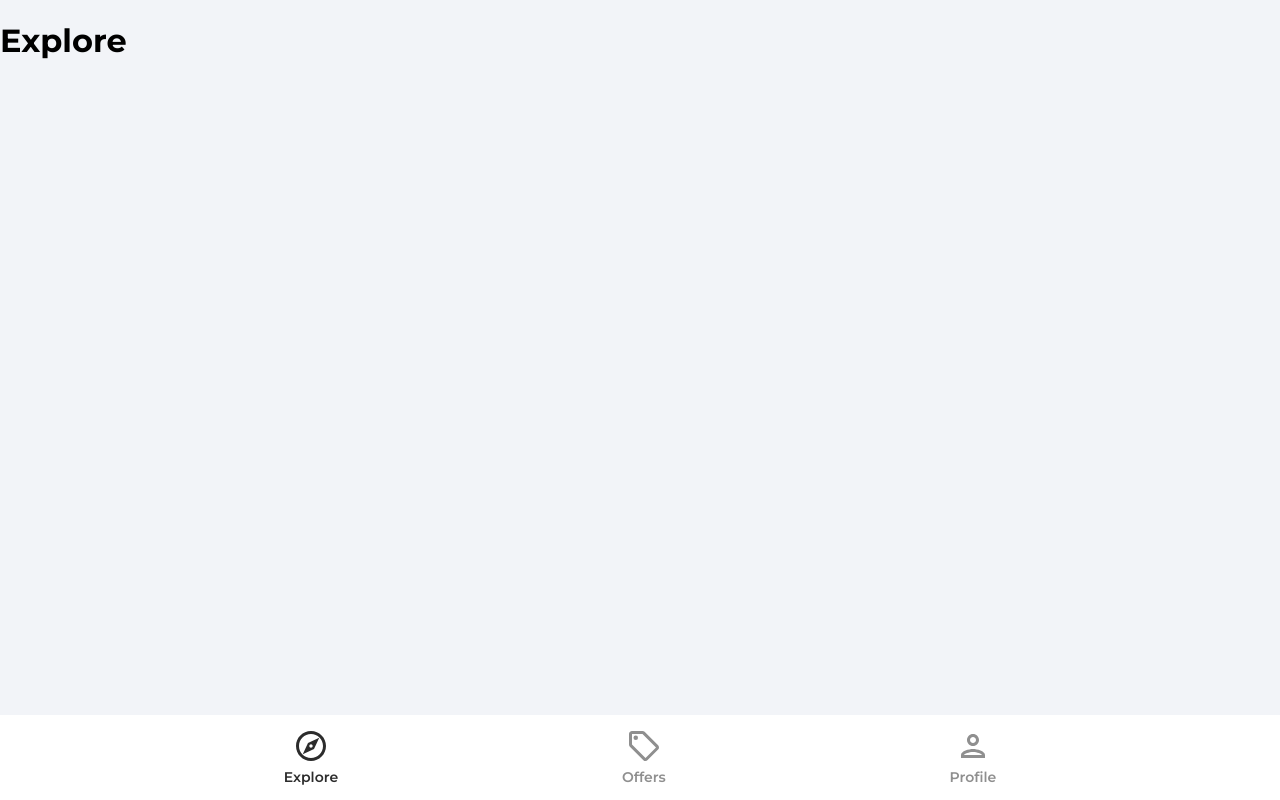
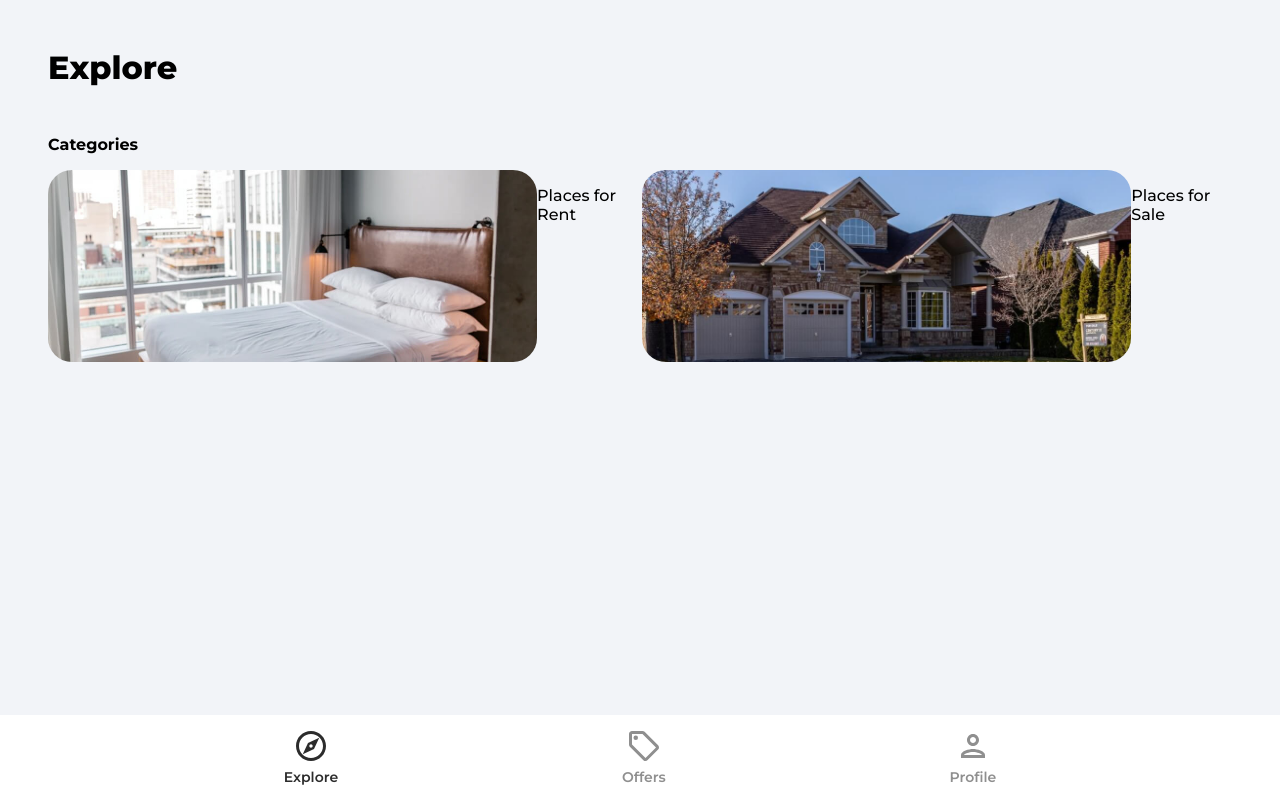
Before and after one commit to GMohammadAli/House_Marketplace_App, a React (Create React App) app: page / in a window 1280 px wide. Built offline with nearby package versions, Linux system fonts and the light colour scheme.

Commit message:
Added category page and fetching from firebase db

```diff
--- a/src/App.js
+++ b/src/App.js
@@ -9,16 +9,18 @@
 import SignUp from "./pages/SignUp";
 import PrivateRoute from "./components/PrivateRoute";
 import Profile from "./pages/Profile";
+import Category from "./pages/Category";
 
 function App() {
   return (
-   <>
-    <Router>
+    <>
+      <Router>
         <Routes>
           <Route path="/" element={<Explore />} />
           <Route path="/offers" element={<Offers />} />
+          <Route path="/category/:categoryName" element={<Category />} />
           <Route path="/profile" element={<PrivateRoute />}>
-             <Route path="/profile" element={<Profile />}/>
+            <Route path="/profile" element={<Profile />} />
           </Route>
           <Route path="/sign-in" element={<SignIn />} />
           <Route path="/sign-up" element={<SignUp />} />
@@ -27,8 +29,8 @@
         <Navbar />
 
         <ToastContainer />
-    </Router>
-   </>
+      </Router>
+    </>
   );
 }
 
--- /dev/null
+++ b/src/pages/Category.js
@@ -0,0 +1,73 @@
+import {useEffect, useState} from "react"
+import {useParams} from "react-router-dom"
+import {collection, getDocs, query, where, orderBy, limit, startAfter, doc}
+from "firebase/firestore"
+import {db} from "../firebase.config"
+import{toast} from "react-toastify"
+import Spinner from "../components/Spinner"
+
+
+function Category() {
+    const [listings, setListings] = useState(null)
+    const [loading, setLoading] = useState(null)
+
+    const params = useParams()
+
+    useEffect(() => {
+        const fetchListings = async () => {
+            try {
+                //get a reference
+                const listingsRef = collection(db,'listings')
+
+                //create a query
+                const q = query(listingsRef,
+                    where('type','==',`${params.categoryName}`),
+                    orderBy('timestamp','desc'),
+                    limit(10)
+                )
+
+                //Execute Query
+                const querySnap = await getDocs(q)
+
+                let listings = []
+
+                querySnap.forEach((doc) => {
+                   return listings.push({
+                    id: doc.id,
+                    data: doc.data(),
+                   })
+                })
+
+                setListings(listings)
+                setLoading(false)
+            } catch (error) {
+              toast.error("Could Not Fetch Listings")
+            }
+        }
+
+        fetchListings()
+     },[])
+  return <div className="category">
+    <header>
+        <p className="pageHeader">
+            {params.categoryName === "rent" ? "Places For Rent" : "Places fro Sale"}
+        </p>
+    </header>
+
+    {loading ? <Spinner /> : listings && listings.length > 0 ? (
+        <>
+        <main>
+            <ul className="categoryListings">
+                {listings.map((listing) => (
+                    <h3 key={listing.id}>{listing.data.name}</h3>
+                ))}
+            </ul>
+        </main>
+        </>
+    ):(
+        <p>No listings for {params.categoryName}</p>
+    )}
+  </div>
+}
+
+export default Category
--- a/src/pages/Explore.js
+++ b/src/pages/Explore.js
@@ -1,11 +1,39 @@
-import React from 'react'
+import {Link} from "react-router-dom"
+import rentCategoryImage from "../assets/jpg/rentCategoryImage.jpg"
+import sellCategoryImage from "../assets/jpg/sellCategoryImage.jpg"
 
 function Explore() {
   return (
-    <div>
-      <h1>Explore</h1>
+    <div className="explore">
+      <header>
+        <p className="pageHeader">Explore</p>
+      </header>
+
+      <main>
+        {/* Slider */}
+
+        <p className="exploreCategoryHeading">Categories</p>
+        <div className="exploreCategories">
+          <Link to="/category/rent">
+            <img
+              src={rentCategoryImage}
+              alt="rent"
+              className="exploreCategoryImg"
+            />
+          </Link>
+          <p className="exploreCategoryName">Places for Rent</p>
+          <Link to="/category/sale">
+            <img
+              src={sellCategoryImage}
+              alt="sell"
+              className="exploreCategoryImg"
+            />
+          </Link>
+          <p className="exploreCategoryName">Places for Sale</p>
+        </div>
+      </main>
     </div>
-  )
+  );
 }
 
 export default Explore
```
